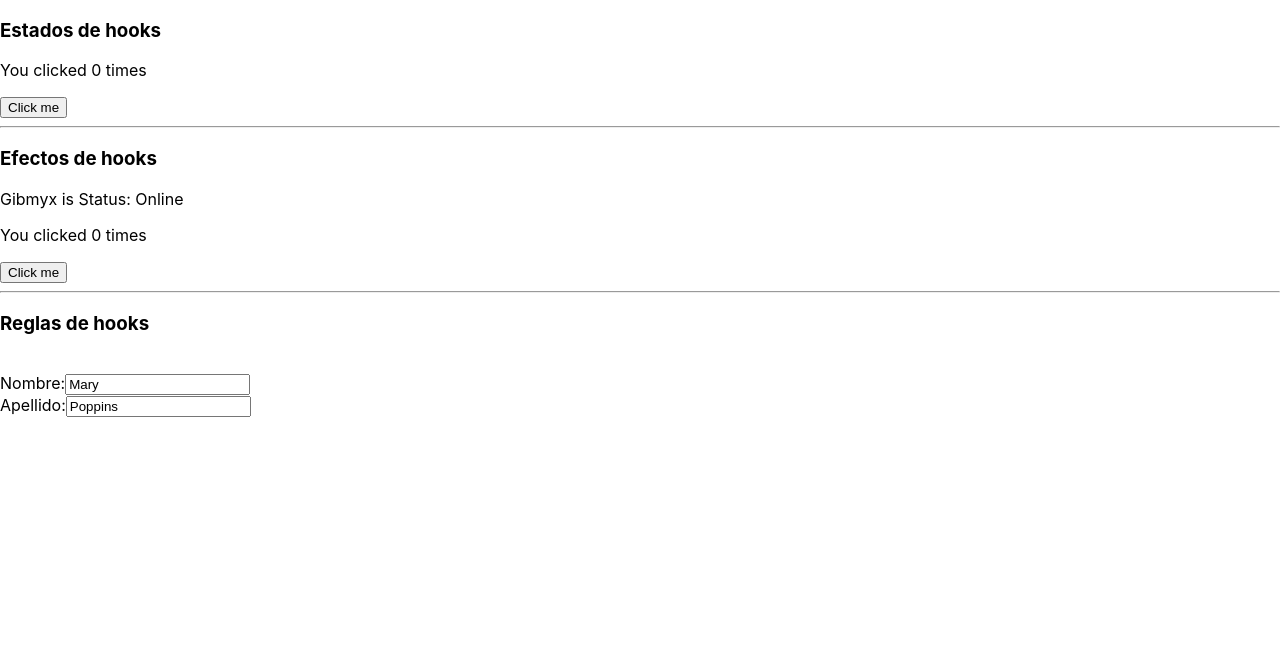
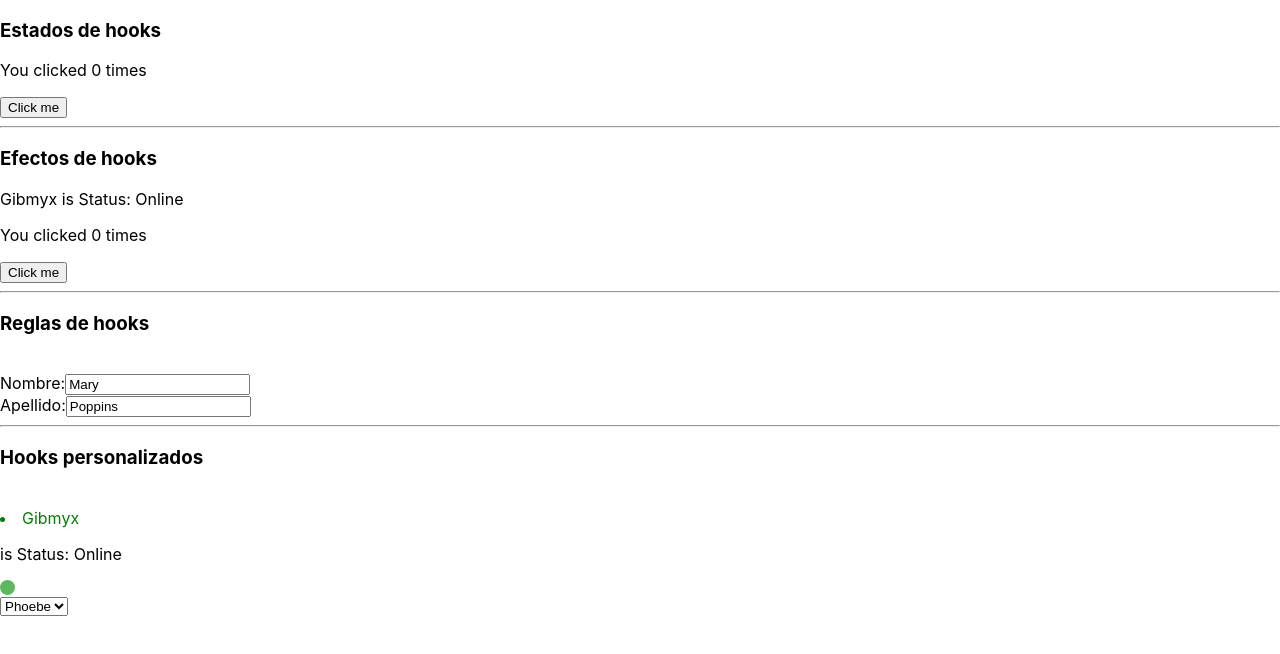
Before and after one commit to gibmyx/courseJs, a React (Create React App) app in the folder hooks-guide/: page / in a window 1280 px wide. Shown: the top 654 px of the page. Built offline with nearby package versions, Linux system fonts and the light colour scheme.

Commit message:
hooks persolanizados

```diff
--- /dev/null
+++ b/hooks-guide/src/components/Class04HooksCustom.tsx
@@ -0,0 +1,78 @@
+import {useEffect, useState} from "react";
+import {useFriendStatus} from "./FuntionHooksCustom";
+
+interface Friend {
+    id: number,
+    name: string
+}
+
+const friendList = [
+    { id: 1, name: 'Phoebe' },
+    { id: 2, name: 'Rachel' },
+    { id: 3, name: 'Ross' },
+];
+
+const circulo = {
+    width: '15px',
+    height: '15px',
+    radius: '50%',
+    borderRadius: '50%',
+}
+
+function Circle({color}: {color: string}){
+    return (
+        <div style={{...circulo, ...{background: '#5cb85c'}}}> </div>
+    )
+}
+
+function FriendStatus({friend}: { friend: Friend }) {
+    const isOnline = useFriendStatus(friend.id);
+    return (<p>is Status: {isOnline ? 'Online' : 'Offline'}</p>);
+}
+
+function FriendListItem({friend}: { friend: Friend }) {
+    const isOnline = useFriendStatus(friend.id);
+
+    return (
+        <li style={{color: isOnline ? 'green' : 'black'}}>
+            {friend.name}
+        </li>
+    );
+}
+
+function ChatRecipientPicker(){
+    const [recipientID, setRecipientID] = useState(1);
+    const isRecipientOnline = useFriendStatus(recipientID);
+
+    return (
+        <>
+            <Circle color={isRecipientOnline ? 'green' : 'red'} />
+            <select
+                value={recipientID}
+                onChange={e => setRecipientID(Number(e.target.value))}
+            >
+                {friendList.map(friend => (
+                    <option key={friend.id} value={friend.id}>
+                        {friend.name}
+                    </option>
+                ))}
+            </select>
+        </>
+    )
+}
+
+function Class04HooksCustom({friend}: { friend: Friend }) {
+    return (
+        <div>
+            <hr/>
+            <h3>Hooks personalizados</h3>
+            <br/>
+            <FriendListItem friend={friend}/>
+            <FriendStatus friend={friend}/>
+            <ChatRecipientPicker />
+        </div>
+    );
+}
+
+
+export {Class04HooksCustom}
--- /dev/null
+++ b/hooks-guide/src/components/FuntionHooksCustom.tsx
@@ -0,0 +1,20 @@
+import { useState, useEffect } from 'react';
+import ChatAPI from "../class/ChatAPI";
+
+function useFriendStatus(friendID: number) {
+    const [isOnline, setIsOnline] = useState(false);
+
+    useEffect(() => {
+        function handleStatusChange(status: { isOnline: boolean }) {
+            setIsOnline(status.isOnline);
+        }
+
+        ChatAPI.subscribeToFriendStatus(friendID, handleStatusChange);
+        return () => {
+            ChatAPI.unsubscribeFromFriendStatus(friendID, handleStatusChange);
+        };
+    }, [friendID]);
+
+    return isOnline;
+}
+export {useFriendStatus}
--- a/hooks-guide/src/index.tsx
+++ b/hooks-guide/src/index.tsx
@@ -4,6 +4,7 @@ import './index.css';
 import {Class01HooksState} from "./components/Class01HooksState";
 import {Class02HooksEffect} from "./components/Class02HooksEffect";
 import {Class03HooksRules} from "./components/Class03HooksRules";
+import {Class04HooksCustom} from "./components/Class04HooksCustom";
 import reportWebVitals from './reportWebVitals';
 
 ReactDOM.render(
@@ -11,6 +12,7 @@ ReactDOM.render(
         <Class01HooksState/>
         <Class02HooksEffect friend={{id: 1, name: "Gibmyx"}}/>
         <Class03HooksRules/>
+        <Class04HooksCustom friend={{id: 1, name: "Gibmyx"}}/>
     </React.StrictMode>,
     document.getElementById('root')
 );
```
